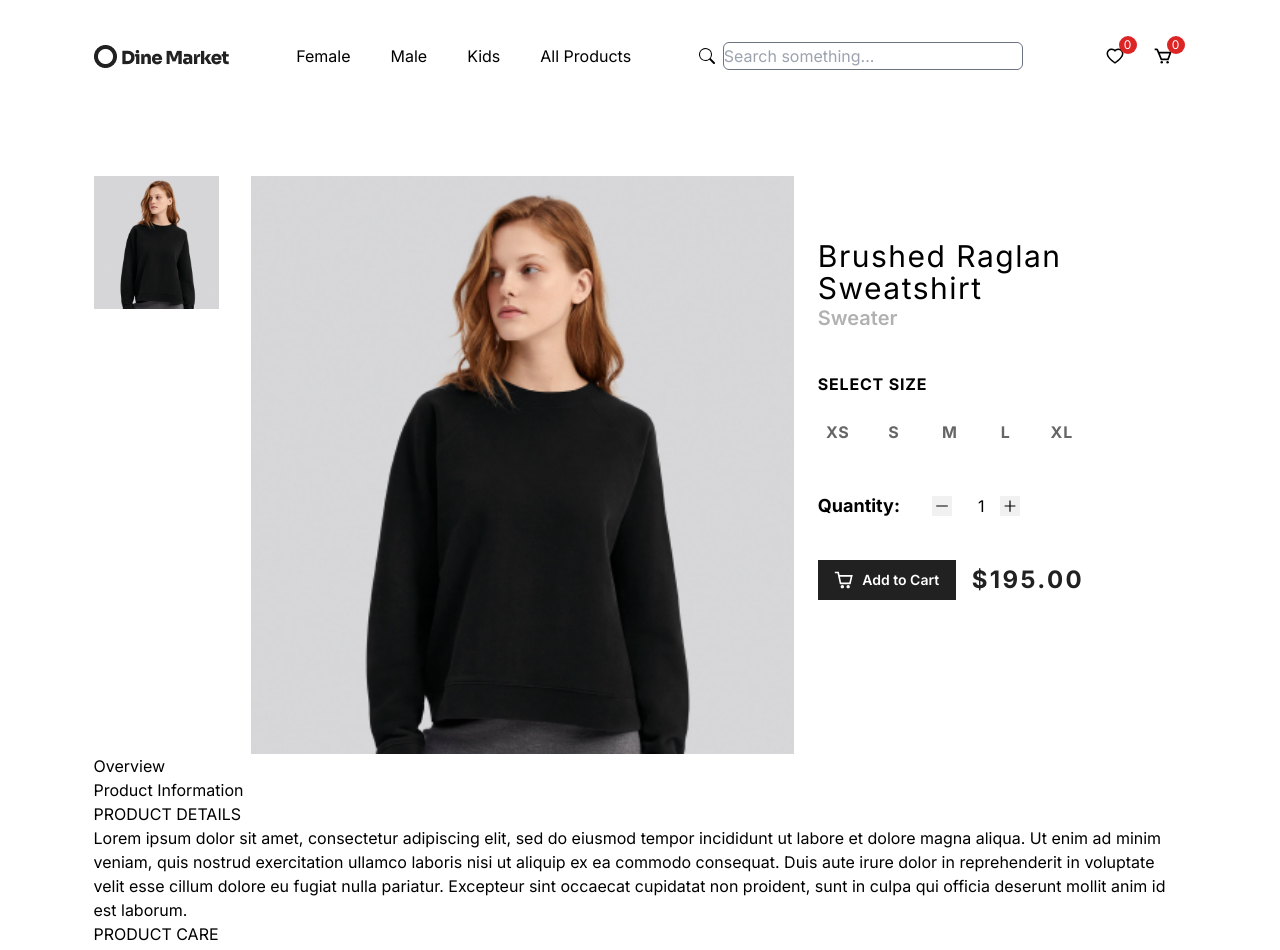
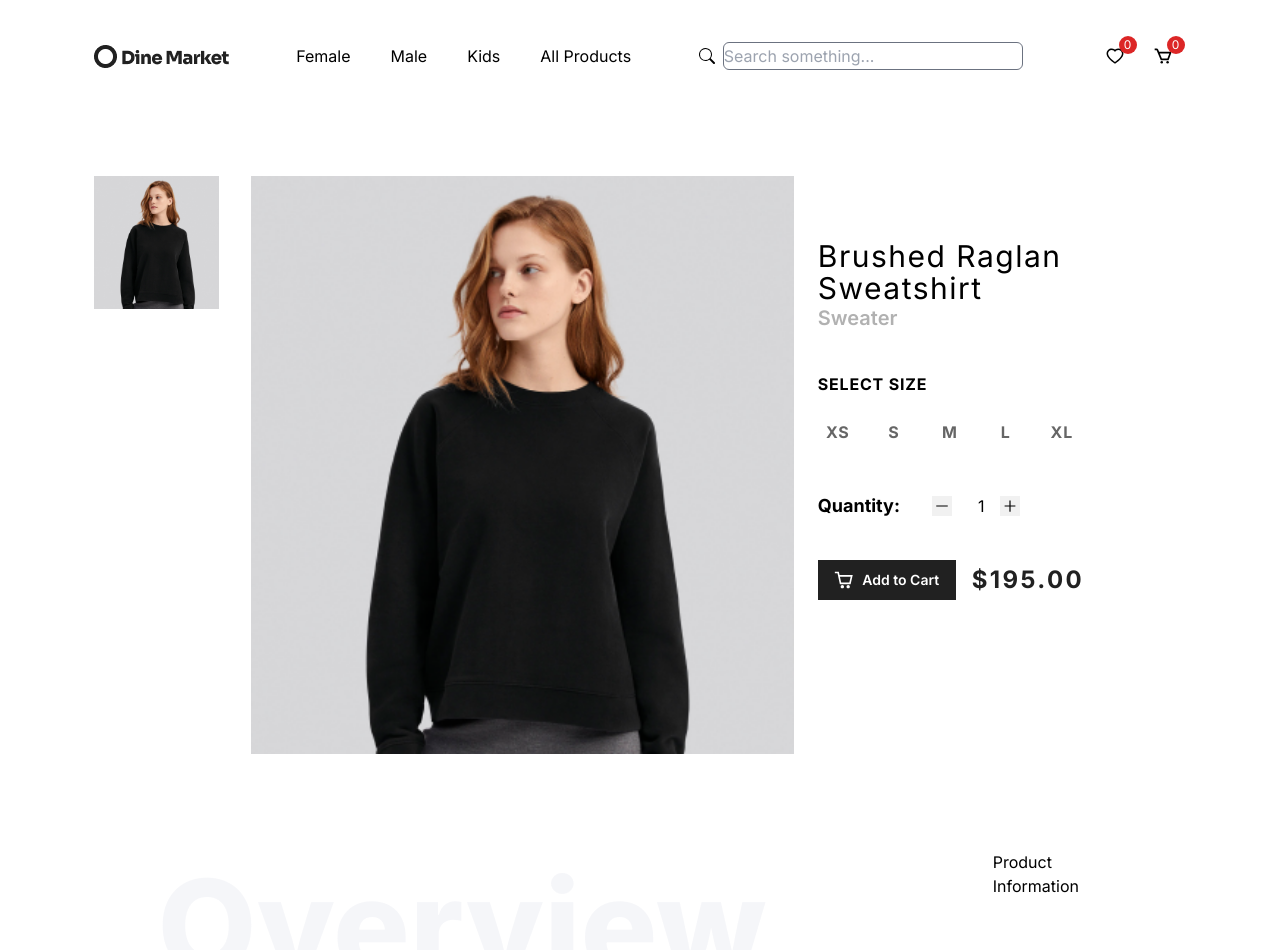
Before and after one commit to rajaadeeltalib/brandstore, a Next.js app: page /products/1 in a window 1280 px wide. Shown: the top 950 px of the page. Built offline with nearby package versions, Linux system fonts and the light colour scheme.

Commit message:
code updated

```diff
--- a/src/app/products/[slug]/page.tsx
+++ b/src/app/products/[slug]/page.tsx
@@ -99,11 +99,12 @@ const Product = ({}) => {
             </div>
           </div>
         </div>
-        <div className="product-desc-container">
-          <div className="desc-title">
-            <div className="desc-background">Overview</div>
-            <h2>Product Information</h2>
+        <div className="bg-[#fff] flex flex-col mt-16 pt-8 px-16 pb-24">
+          <div className="flex z-10 border-b-2 border-[#c4c4c4] border-solid relative w-[100%] h-[150px]">
+            <div className="flex z-20 font-extrabold text-9xl leading-[151px] text-[#f2f3f7] opacity-70 w-[100%] h-[100%]">Overview</div>
+            <h2 className="">Product Information</h2>
           </div>
+
           <div className="desc-details">
             <h4>PRODUCT DETAILS</h4>
             <p>
```
